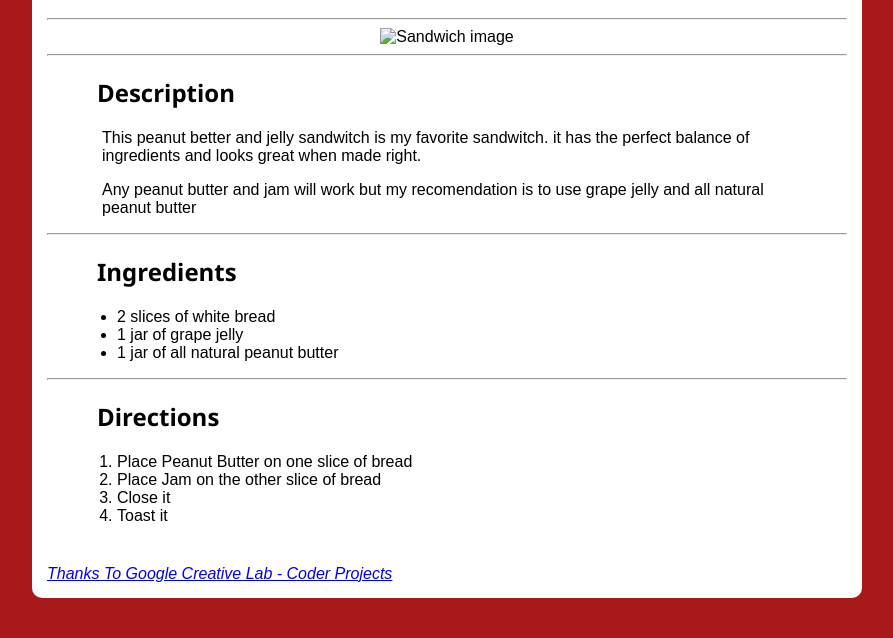
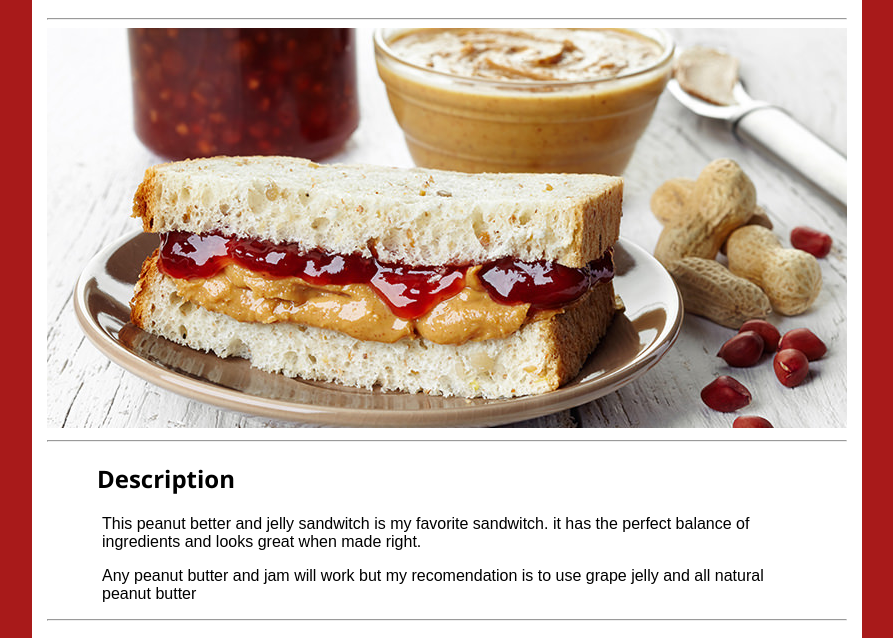
Before and after one commit to mountt96/PB-J, a plain HTML site: page index.html in a window 1280 px wide. Shown: the part 145-783 px from the top of the page, without its empty margins (353-1246 px from the left). Drawn offline with Linux system fonts and the light colour scheme.

Commit message:
Update index.html

```diff
--- a/index.html
+++ b/index.html
@@ -12,7 +12,7 @@
 
 <hr>
 
-<center> <img src="images/PBJ.jpg" alt="Sandwich image"> </center>
+<center> <img src="PBJ.jpg" alt="Sandwich image"> </center>
 
 <hr>
 
```
